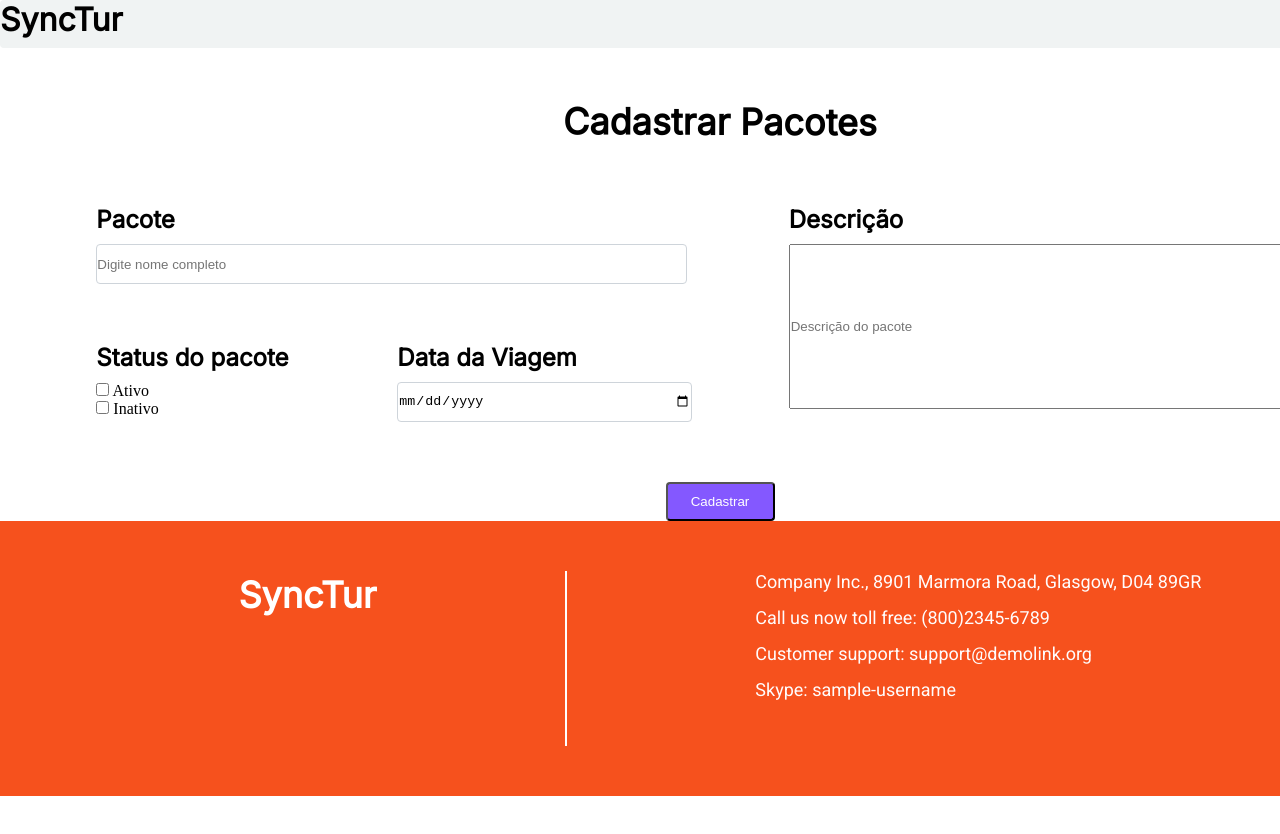
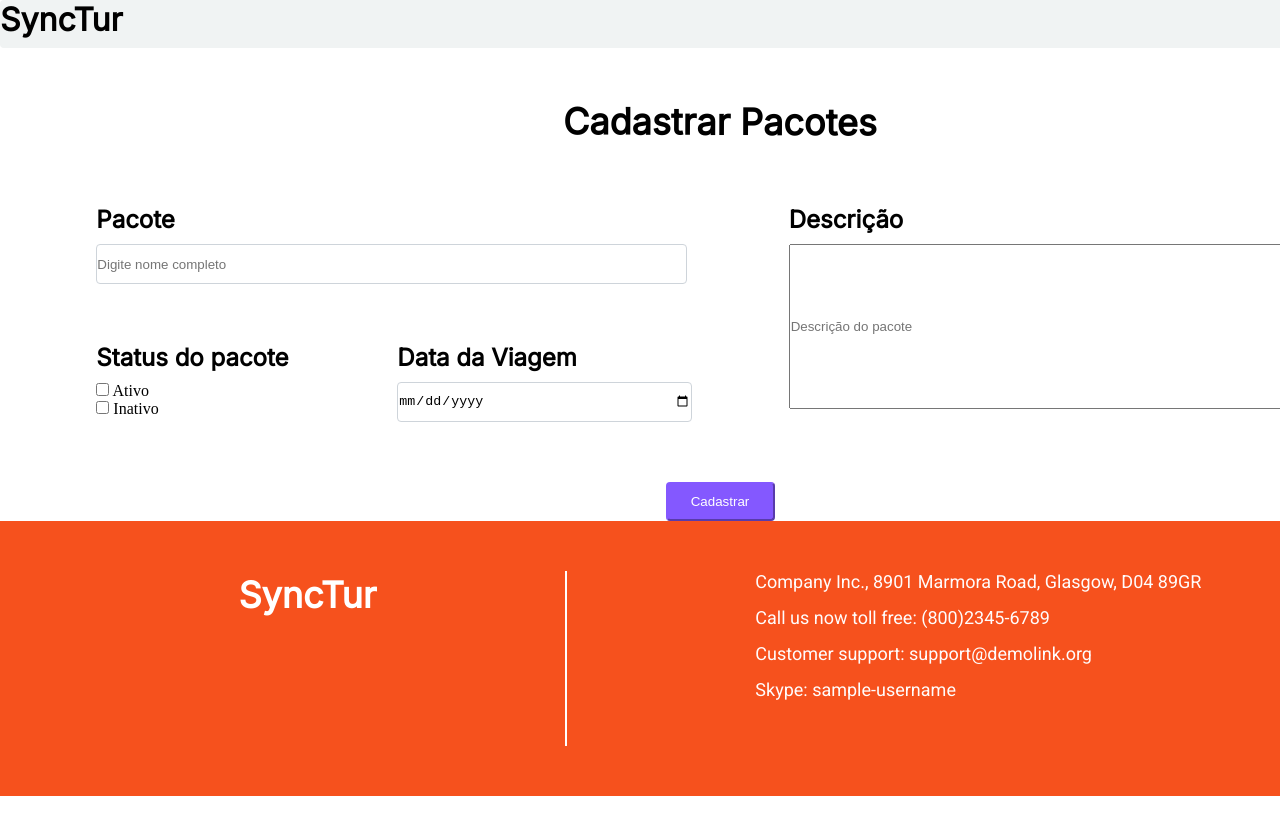
Before and after one commit to veronicamarmo/type-script, a website: page DESAFIO.html in a window 1280 px wide. Shown: the top 834 px of the page. Drawn offline with Linux system fonts and the light colour scheme; no server answers.

Commit message:
estilização do botao

```diff
--- a/DESAFIO.css
+++ b/DESAFIO.css
@@ -350,3 +350,22 @@ footer {
     flex-grow: 0;
     color: white;
 }
+
+
+.botaoc {
+    align-items: center;
+    width: 109px;
+    height: 39px;
+    border-color: #8458FF;
+    color: #fff;
+    box-shadow: 0 0 40px 40px #8458FF inset, 0 0 0 0 #8458FF;
+    -webkit-transition: all 150ms ease-in-out;
+    transition: all 150ms ease-in-out;
+    color: black;
+    border-radius: 4px;
+    flex: none;
+}
+
+.botaoc:hover {
+    box-shadow: 0 0 10px 0 black inset, 0 0 10px 4px black;
+}
```
